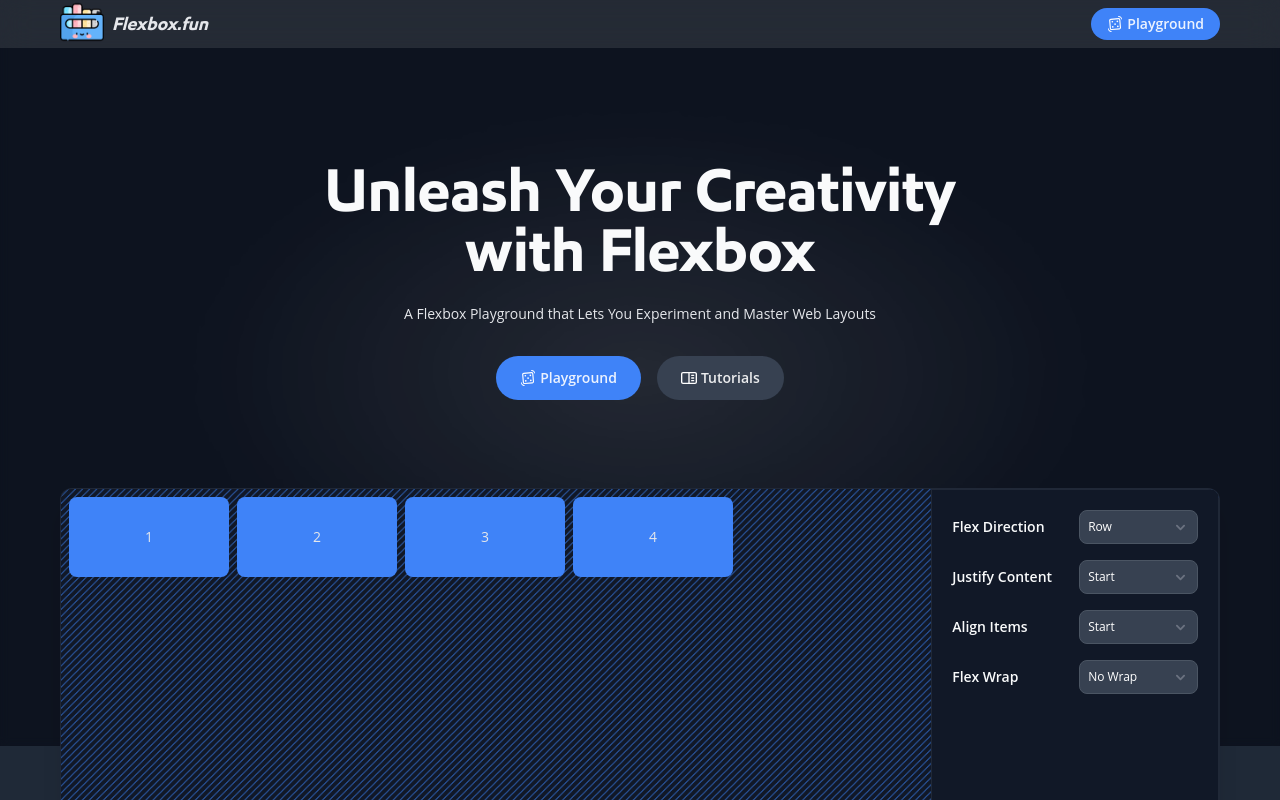
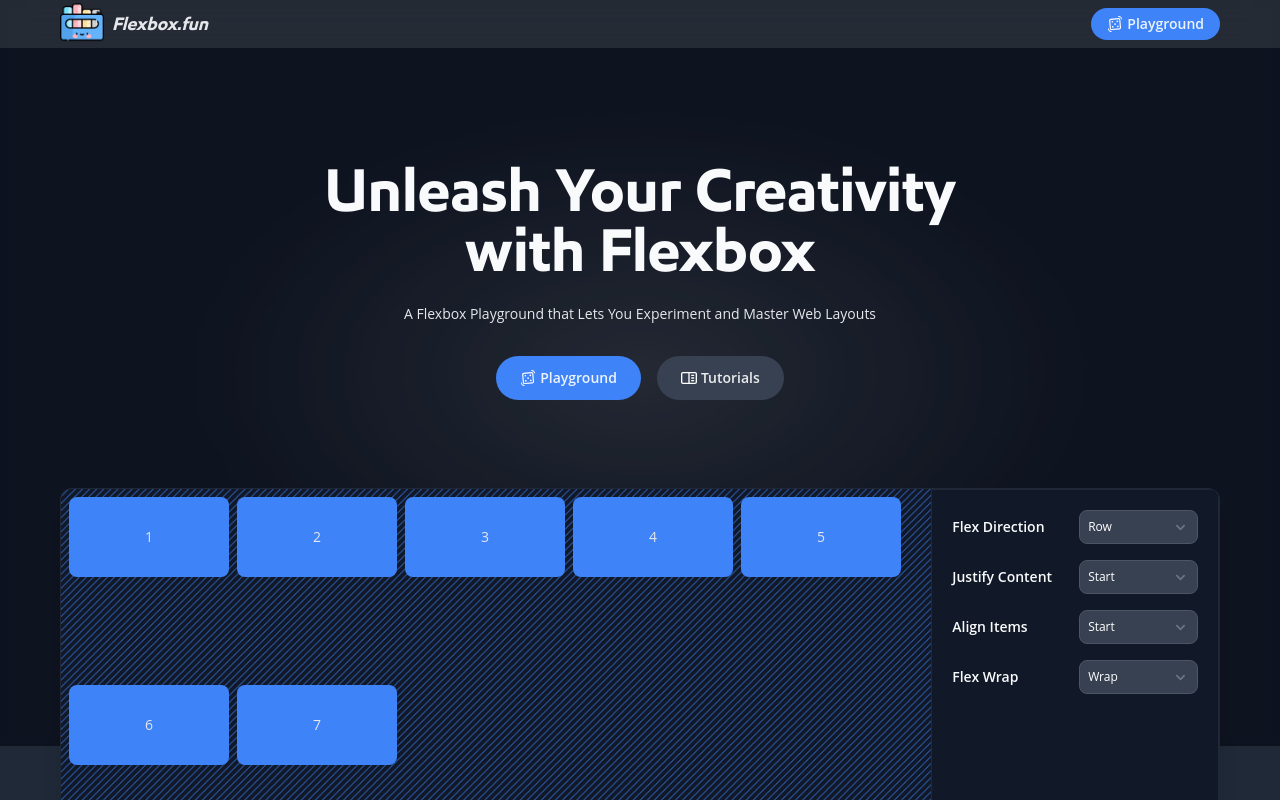
Before and after one commit to alsoamit/flexbox.fun, a Next.js app: page / in a window 1280 px wide. Shown: the top 800 px of the page. Built offline with nearby package versions, Linux system fonts and the light colour scheme.

Commit message:
feat: update

```diff
--- a/src/home/Hero.tsx
+++ b/src/home/Hero.tsx
@@ -1,3 +1,4 @@
+import classNames from 'classnames';
 import { Select } from 'flowbite-react';
 import Link from 'next/link';
 import React, { useEffect, useState } from 'react';
@@ -119,14 +120,21 @@
     };
   }, [animate]);
 
+  const containerClass = classNames(
+    flexDirection,
+    justifyContent,
+    alignItems,
+    flexWrap
+  );
+
   return (
     <div
-      className="bg-stripes flex h-full w-full flex-col items-stretch md:flex-row"
+      className="bg-stripes flex h-full w-full flex-col items-stretch overflow-hidden md:flex-row"
       onMouseEnter={() => setAnimate(false)}
       onMouseLeave={() => setAnimate(true)}
     >
       <div
-        className={`flex h-80 w-full gap-2 overflow-hidden rounded-lg rounded-b-none p-2 md:h-full md:rounded-r-none md:rounded-bl-lg`}
+        className={`flex h-80 w-full gap-2 overflow-hidden p-2 md:h-96 ${containerClass}`}
       >
         <div className="flex h-10 w-20 items-center justify-center rounded-lg bg-blue-500 py-10 transition-all duration-300 md:h-20 md:w-40">
           1
@@ -140,12 +148,26 @@
         <div className="flex h-10 w-20 items-center justify-center rounded-lg bg-blue-500 py-10 transition-all duration-300 md:h-20 md:w-40">
           4
         </div>
+        <div className="flex h-10 w-20 items-center justify-center rounded-lg bg-blue-500 py-10 transition-all duration-300 md:h-20 md:w-40">
+          5
+        </div>
+        <div className="flex h-10 w-20 items-center justify-center rounded-lg bg-blue-500 py-10 transition-all duration-300 md:h-20 md:w-40">
+          6
+        </div>
+        <div className="flex h-10 w-20 items-center justify-center rounded-lg bg-blue-500 py-10 transition-all duration-300 md:h-20 md:w-40">
+          7
+        </div>
       </div>
       <div className="c-border flex gap-4 border-t-0 bg-gray-900 text-sm md:h-96 md:w-96">
         <div className="w-full space-y-4 p-5 dark:bg-gray-900">
           <div className="flex items-center justify-between space-x-2">
             <h2 className="c-title flex-1 whitespace-nowrap">Flex Direction</h2>
-            <Select value={flexDirection} className="flex-1" sizing="sm">
+            <Select
+              value={flexDirection}
+              onChange={(e) => setFlexDirection(e?.target?.value as any)}
+              className="flex-1"
+              sizing="sm"
+            >
               <option value="flex-col">Flex Col</option>
               <option value="flex-col-reverse">Col Reverse</option>
               <option value="flex-row">Row</option>
@@ -156,7 +178,12 @@
             <h2 className="c-title flex-1 whitespace-nowrap">
               Justify Content
             </h2>
-            <Select className="flex-1" sizing="sm" value={justifyContent}>
+            <Select
+              className="flex-1"
+              sizing="sm"
+              value={justifyContent}
+              onChange={(e) => setJustifyContent(e?.target?.value as any)}
+            >
               <option value="justify-start">Start</option>
               <option value="justify-center">Center</option>
               <option value="justify-between">Between</option>
@@ -167,7 +194,12 @@
           </div>
           <div className="flex items-center justify-between space-x-2">
             <h2 className="c-title flex-1 whitespace-nowrap">Align Items</h2>
-            <Select value={alignItems} className="flex-1" sizing="sm">
+            <Select
+              value={alignItems}
+              className="flex-1"
+              sizing="sm"
+              onChange={(e) => setAlignItems(e?.target?.value as any)}
+            >
               <option value="items-start">Start</option>
               <option value="items-center">Center</option>
               <option value="items-end">End</option>
@@ -176,7 +208,12 @@
           </div>
           <div className="flex items-center justify-between space-x-2">
             <h2 className="c-title flex-1 whitespace-nowrap">Flex Wrap</h2>
-            <Select className="flex-1" sizing="sm">
+            <Select
+              value={flexWrap}
+              onChange={(e) => setFlexWrap(e?.target?.value as any)}
+              className="flex-1"
+              sizing="sm"
+            >
               <option value="flex-nowrap">No Wrap</option>
               <option value="flex-wrap">Wrap</option>
               <option value="flex-wrap-reverse">Wrap Reverse</option>
```
